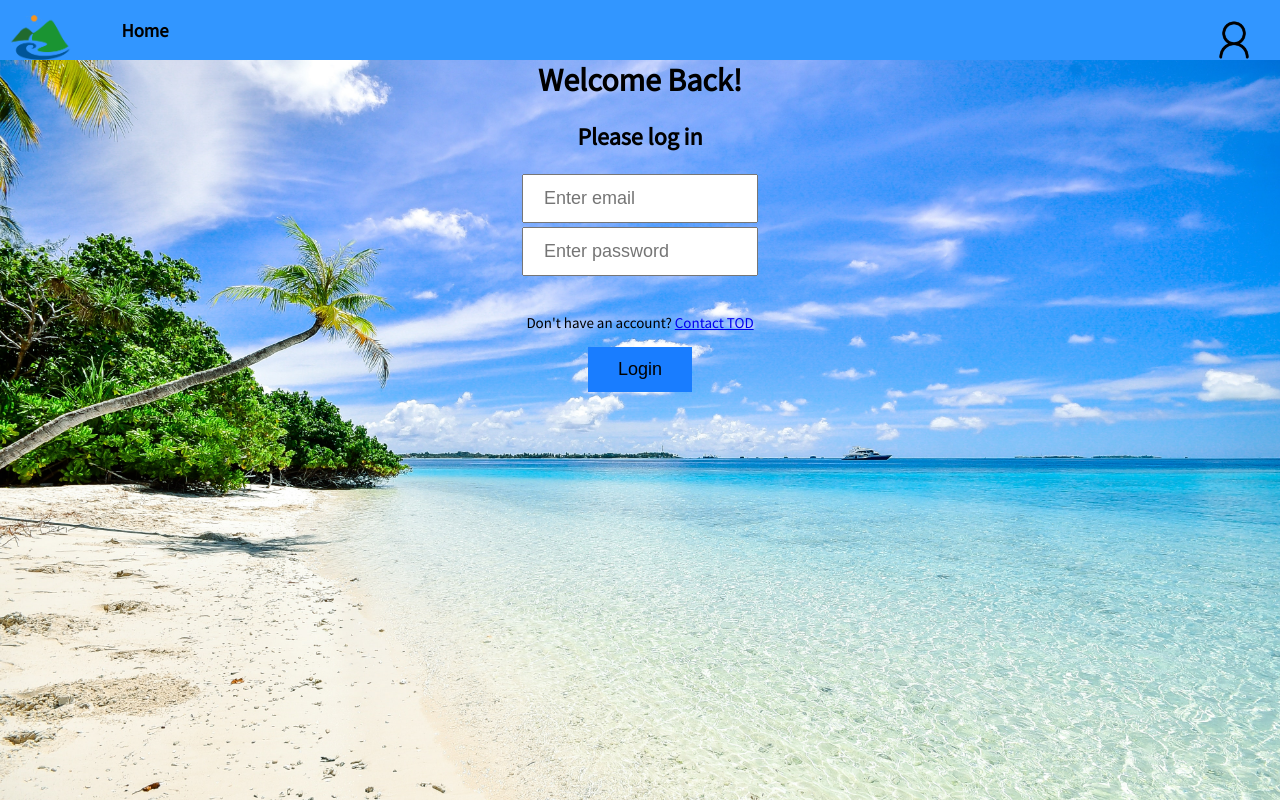
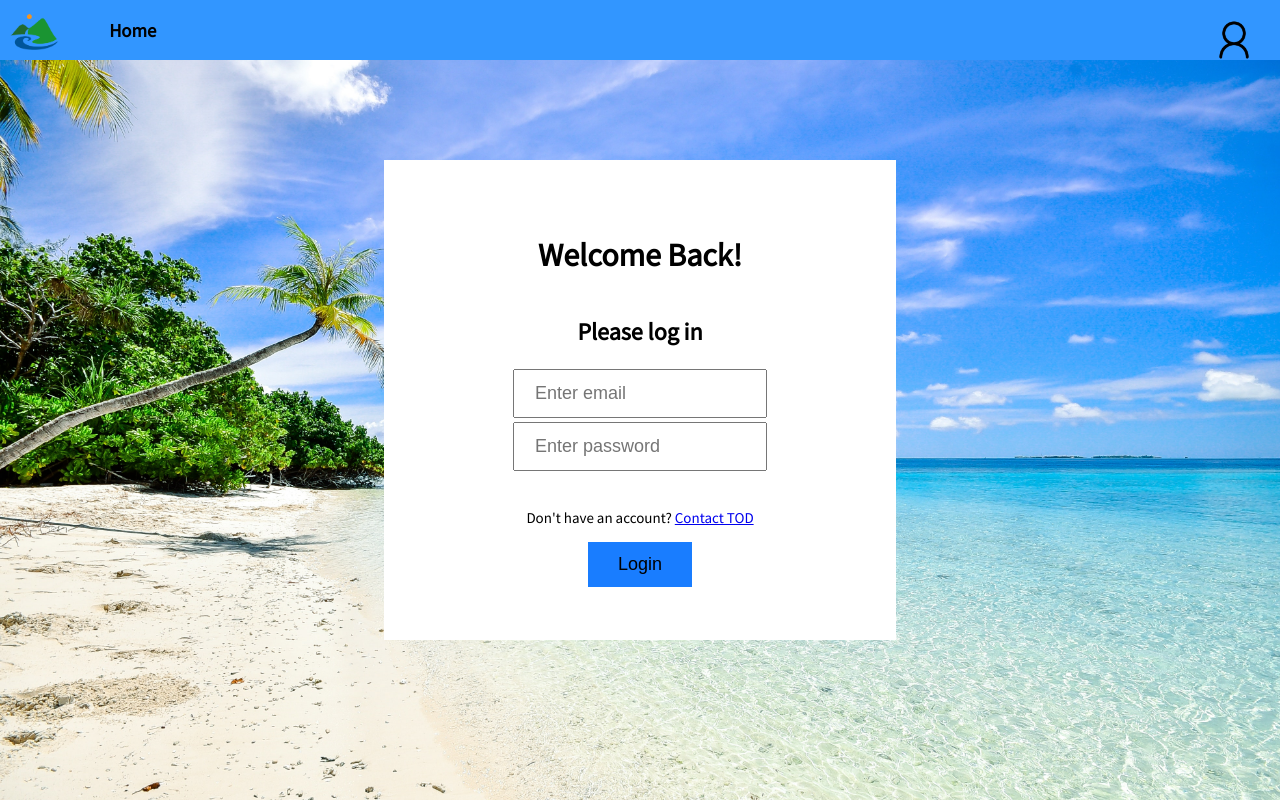
Before and after one commit to nooyh/MeneDevs, a Node server app: page /login in a window 1280 px wide. Run offline with Node 20, Linux system fonts and the light colour scheme; some libraries are stand-ins or nearby versions.

Commit message:
Updated navbar logo, login, admin edit global form, & agency submit form
Jacob
- Made answer boxes bigger on agency submit form page
- Removed answer boxes from admin edit global form
- Centered the navbar logo on all pages

Co-Authored-By: Jacobk8604 <114537385+Jacobk8604@users.noreply.github.com>

```diff
--- a/public/stylesheets/login-style.css
+++ b/public/stylesheets/login-style.css
@@ -1,13 +1,40 @@
-#siHeadDiv {
+#loginContainer {
     display: flex;
     flex-direction: column;
+    justify-content: center;
     align-items: center;
+    position: absolute;
+    right: 0;
+    left: 0;
+    top: 0;
+    bottom: 0;
+    margin: auto;
 }
 
-#siInputDiv {
+#rectContainer {
     display: flex;
-    flex-direction: column;
+    justify-content: center;
     align-items: center;
+    position: absolute;
+    right: 0;
+    left: 0;
+    top: 0;
+    bottom: 0;
+    z-index: -1;
+}
+
+#rectangle {
+    background-color: white;
+    height: 60%;
+    width: 40%;
+}
+
+#nameInput {
+    width: 75%;
+}
+
+#passInput {
+    width: 75%;
 }
 
 #signup-container {
--- a/views/admin-logs.ejs
+++ b/views/admin-logs.ejs
@@ -13,7 +13,7 @@
 <body>
     <section id="nav-bar" class="no-touch">
         <div id="bar">
-            <img id="hidotLogo" height="50px" src="/images/logo.jpg" />
+            <img id="hidotLogo" height="40px" src="/images/logo.jpg" />
         </div>
     </section>
     <div style="margin-top: 60px;"></div>
--- a/views/agency-reports.ejs
+++ b/views/agency-reports.ejs
@@ -14,7 +14,7 @@
     <!-----Navigation Bar----->
     <section id="nav-bar" class="no-touch">
         <div id="bar">
-            <img id="hidotLogo" height="50px" src="/images/logo.jpg" />
+            <img id="hidotLogo" height="40px" src="/images/logo.jpg" />
         </div>
     </section>
     <div style="margin-top: 60px;"></div>
--- a/views/index.ejs
+++ b/views/index.ejs
@@ -13,7 +13,7 @@
     <!-----Navigation Bar----->
     <section id="nav-bar" class="no-touch">
         <div id="bar">
-            <img id="hidotLogo" height="50px" src="/images/logo.jpg" />
+            <img id="hidotLogo" height="40px" src="/images/logo.jpg" />
         </div>
     </section>
     <div style="margin-top: 60px;"></div>
--- a/views/login.ejs
+++ b/views/login.ejs
@@ -14,29 +14,30 @@
     <!-----Navigation Bar----->
     <section id="nav-bar" class="no-touch">
         <div id="bar">
-            <img id="hidotLogo" height="50px" src="/images/logo.jpg" />
+            <img id="hidotLogo" height="40px" src="/images/logo.jpg" />
         </div>
     </section>
     <div style="margin-top: 60px;"></div>
 
     <!-----Main Body----->
-    <main>
-        <h1>Welcome Back!</h1>
-        <h2>Please log in</h2>
-        <form action="/login" method="post">
-            <input type="text" placeholder="Enter email" name="email" /><br />
-            <input type="password" placeholder="Enter password" name="pass" /><br /><br />
+    <div id="rectContainer">
+        <div id="rectangle">
+            <main id="loginContainer">
+                <h1 id="loginH1">Welcome Back!</h1>
+                <h2 id="loginH2">Please log in</h2>
+                <form id="formID" action="/login" method="post">
+                    <input id="nameInput" type="text" placeholder="Enter email" name="email" /><br />
+                    <input id="passInput" type="password" placeholder="Enter password" name="pass" /><br /><br />
                     <div id="signup-container">
-                <p>
-                    Don't have an account?
-                    <a href="https://www.youtube.com/watch?v=dQw4w9WgXcQ" target="_blank"
-                        rel="noopener noreferrer">Contact TOD</a>
+                        <p>Don't have an account?
+                            <a href="https://www.youtube.com/watch?v=dQw4w9WgXcQ" target="_blank" rel="noopener noreferrer">Contact TOD</a>
                         </p>
                     </div>
-
                     <button type="submit">Login</button>
                 </form>
             </main>
+        </div>
+    </div>
 
     <script>
         const accountType = '<%- accountType %>';
--- a/views/profile.ejs
+++ b/views/profile.ejs
@@ -13,7 +13,7 @@
 <body>
     <section id="nav-bar" class="no-touch">
         <div id="bar">
-            <img id="hidotLogo" height="50px" src="/images/logo.jpg" />
+            <img id="hidotLogo" height="40px" src="/images/logo.jpg" />
         </div>
     </section>
     <div style="margin-top: 60px;"></div>
```
Also changed, not shown: public/stylesheets/agency-form-page.css (+19 -20 lines), views/admin-edit.ejs (+2 -12 lines), views/agency-form.ejs (+9 -7 lines), views/error.ejs (+4 -10 lines). Lines whose indentation alone changed are shown as unchanged.
